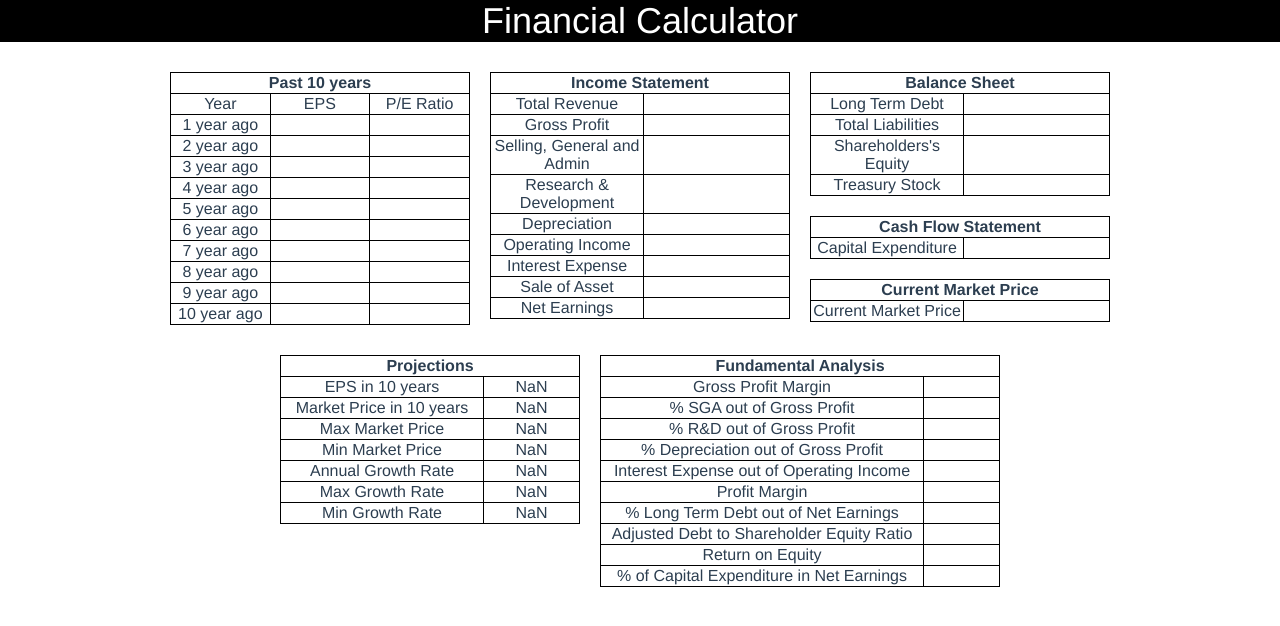
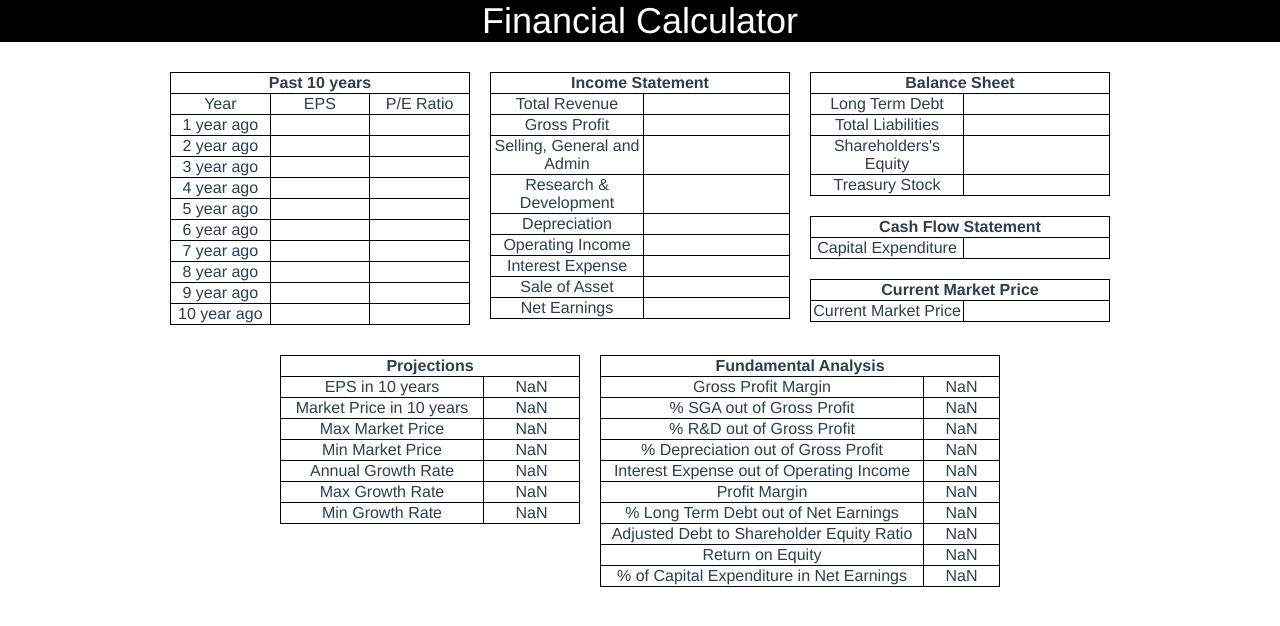
Before and after one commit to ryanwalterlee/Financial-Calculator, a Vue app: page / in a window 1280 px wide. Shown: the top 626 px of the page. Built offline with nearby package versions, Linux system fonts and the light colour scheme.

Commit message:
link all inputs and outputs to store

```diff
--- a/src/components/FundamentalAnalysis.vue
+++ b/src/components/FundamentalAnalysis.vue
@@ -7,7 +7,7 @@
       <tbody>
         <tr v-for="ratio in Ratios" :key="ratio">
           <td class="label">{{ ratio }}</td>
-          <td></td>
+          <td>{{ calcFundamentalAnalysis[ratio] }}</td>
         </tr>
       </tbody>
     </table>
@@ -33,6 +33,56 @@ export default {
       ],
     };
   },
+  computed: {
+    calcGrossProfitMargin: function() {
+      return this.$store.getters.GrossProfit / this.$store.getters.TotalRevenue;
+    },
+    calcPercentageSGA: function() {
+      return this.$store.getters.SGA / this.calcGrossProfitMargin;
+    },
+    calcPercentageRD: function() {
+      return this.$store.getters.RD / this.calcGrossProfitMargin;
+    },
+    calcPercentageDepreciation: function() {
+      return this.$store.getters.Depreciation / this.calcGrossProfitMargin;
+    },
+    calcInterestExpenseOfOperatingIncome: function() {
+      return this.$store.getters.InterestExpense / this.$store.getters.$OperatingIncome;
+    },
+    calcProfitMargin: function() {
+      return this.$store.getters.NetEarnings / this.$store.getters.TotalRevenue;
+    },
+    calcLongTermDebtToNetEarnings: function() {
+      return this.$store.getters.LongTermDebt / this.$store.getters.NetEarnings;
+    },
+    calcAdjDebtToEquity: function() {
+      const shareholderEquity = this.$store.getters.ShareholderEquity;
+      const treasuryStock = this.$store.getters.TreasuryStock;
+      const totalLiabilities = this.$store.getters.TotalLiabilities;
+      return totalLiabilities / (shareholderEquity + treasuryStock);
+    },
+    calcReturnOnEquity: function() {
+      return this.$store.getters.NetEarnings / this.$store.getters.ShareholderEquity;
+    },
+    calcPercentageCapitalExpenditure: function() {
+      return this.$store.getters.CapitalExpenditure / this.$store.getters.NetEarnings;
+    },
+    calcFundamentalAnalysis: function() {
+      console.log(this.$store.getters.GrossProfit)
+      return {
+        "Gross Profit Margin": this.calcGrossProfitMargin,
+        "% SGA out of Gross Profit": this.calcPercentageSGA,
+        "% R&D out of Gross Profit": this.calcPercentageRD,
+        "% Depreciation out of Gross Profit": this.calcPercentageDepreciation,
+        "Interest Expense out of Operating Income": this.calcInterestExpenseOfOperatingIncome,
+        "Profit Margin": this.calcProfitMargin,
+        "% Long Term Debt out of Net Earnings": this.calcLongTermDebtToNetEarnings,
+        "Adjusted Debt to Shareholder Equity Ratio": this.calcAdjDebtToEquity,
+        "Return on Equity": this.calcReturnOnEquity,
+        "% of Capital Expenditure in Net Earnings": this.calcPercentageCapitalExpenditure,
+      }
+    }
+  }
 };
 </script>
 
--- a/src/store/Index.js
+++ b/src/store/Index.js
@@ -36,8 +36,9 @@ export default new Vuex.Store({
       state.PEratio.splice(payload.position, 1, payload.amount);
     },
     modifyIncomeStatement(state, payload) {
-      console.log(state.IncomeStatement);
+      // console.log(payload.amount);
       Vue.set(state.IncomeStatement, payload.stat, payload.amount);
+      // console.log(state.IncomeStatement.GrossProfit);
     },
     // modifyTotalRevenue(state, n) {Vue.set(state.IncomeStatement, "TotalRevenue", n)},
     // modifyGrossProfit(state, n) {Vue.set(state.IncomeStatement, "GrossProfit",n)},
```
